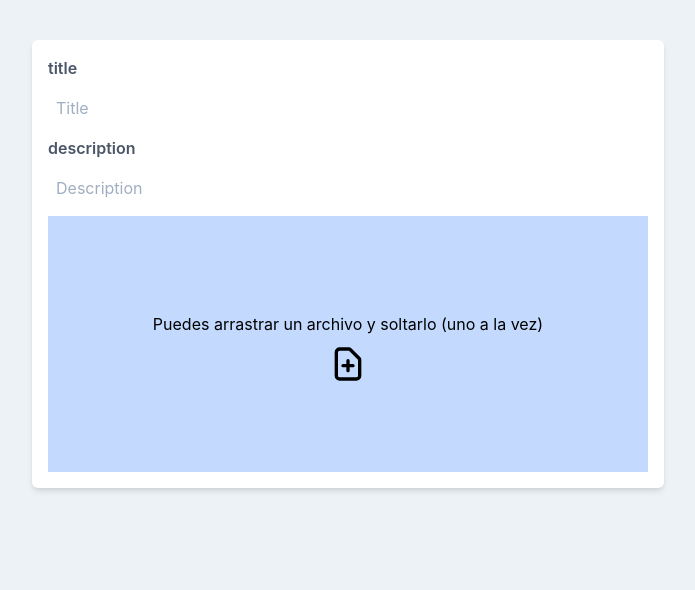
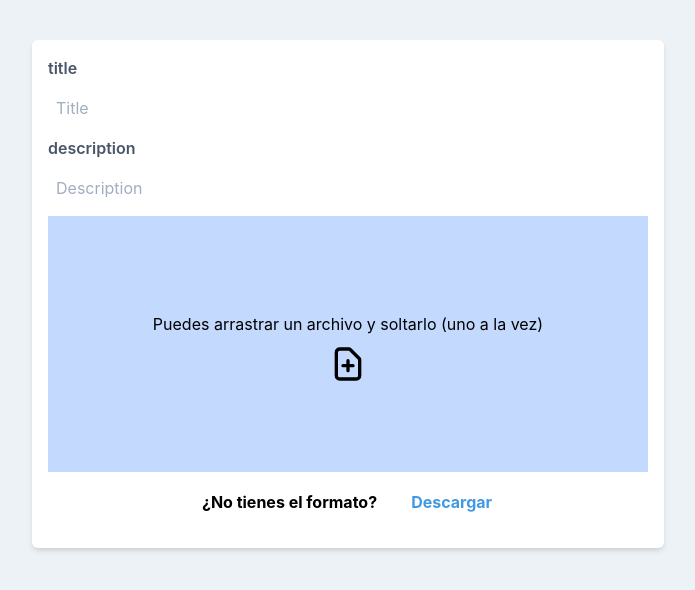
Before and after one commit to elbarbaro/formuexel, a React (Create React App) app: page / in a window 1280 px wide. Shown: the top 590 px of the page, without its empty margins (292-987 px from the left). Built offline with nearby package versions, Linux system fonts and the light colour scheme; what @tailwindcss/custom-forms would draw is missing.

Commit message:
Download template file from the server

```diff
--- a/src/components/Form.js
+++ b/src/components/Form.js
@@ -46,6 +46,10 @@ function Form(props) {
                 <InputDropArea files={files} setFiles={setFiles}/>
                 { files.length > 0 ? <FormFooter /> : null }
             </form>
+            <div className="my-2 flex justify-center items-center">
+                <span className="mx-4 font-bold">¿No tienes el formato?</span>
+                <a className="btn font-bold text-blue-500 border-2 border-transparent hover:border-blue-500" href="/templates/formato_preguntas.xlsx" download>Descargar</a>
+            </div>
             {isSuccessful?<div>Datos cargados</div>:null}
         </div>
     )
```
Also changed, not shown: 1 other file (tests, documents, lock files or other folders).
